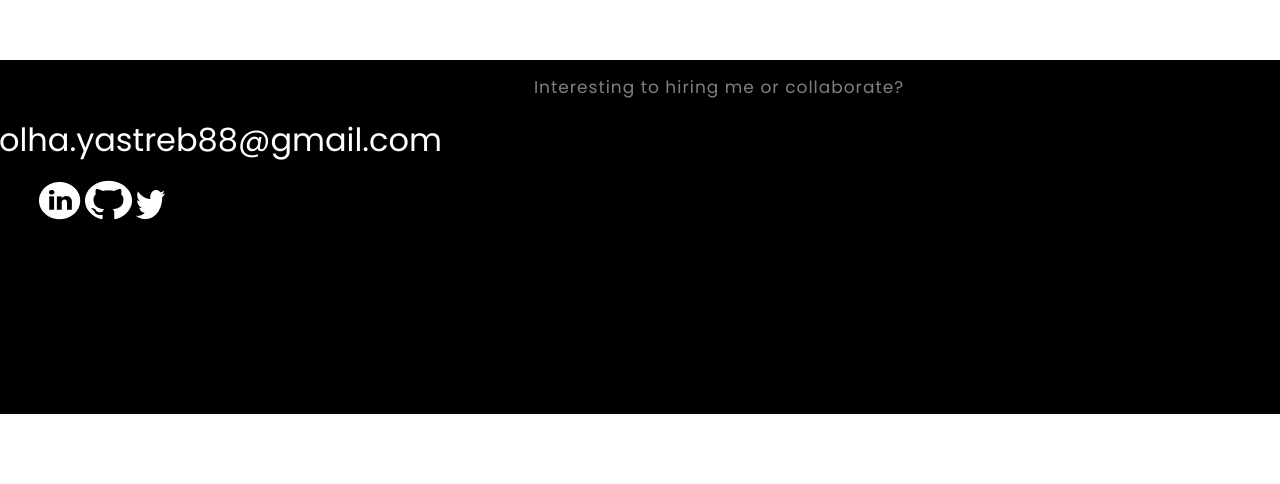
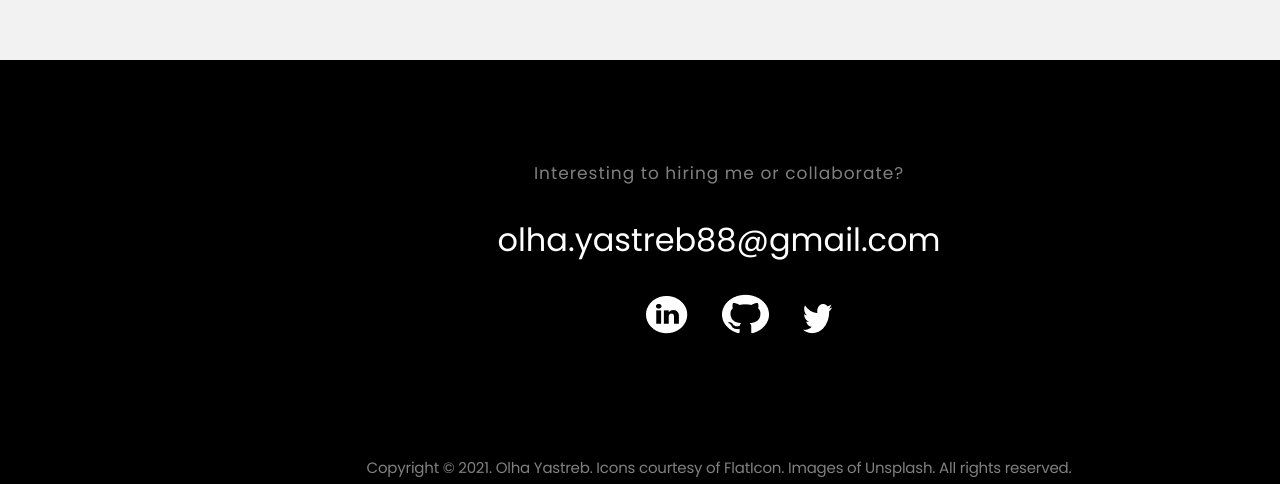
Before and after one commit to OlhaYastreb/UX_UI_HW_17, a plain HTML site: page index.html in a window 1280 px wide. Shown: the part 1296-1780 px from the top of the page. Before the commit the page ends 1710 px from the top, so only its background shows below. Drawn offline with Linux system fonts and the light colour scheme; a web font is replaced by a local one.

Commit message:
03.10 update 4

```diff
--- a/HW_17.css
+++ b/HW_17.css
@@ -1,26 +1,27 @@
+body {
+    margin: 0;
+    background-color: #F2F2F2F2;
+}
 
 .navbar {
-
-    display:flex;
-    justify-content:space-between;
-    align-items:center;
+    display: flex;
+    justify-content: space-between;
+    align-items: center;
     height: 77px;
     background: #000000;
+}
 
-
-}
-.nav a{
-
+.nav a {
     font-family: 'Poppins', sans-serif;
     font-style: normal;
     font-weight: normal;
     font-size: 18px;
     color: white;
-    text-decoration: none ;
+    text-decoration: none;
     padding: 10px;
 }
 
-.OY a{
+.OY a {
     font-size: 36px;
     background-color: black;
     text-align: center;
@@ -28,11 +29,10 @@
     font-family: 'Great Vibes', cursive;
     align-items: center;
     display: flex;
-     padding-left: 20px;
-
+    padding-left: 30px;
 }
 
-    .column{
+.column {
     height: 600px;
     width: auto;
 }
@@ -44,7 +44,8 @@
     left: 0px;
     top: 77px;
 }
-    .column H1{
+
+.column H1 {
     position: absolute;
     width: 335px;
     height: 106px;
@@ -60,7 +61,8 @@
     text-align: center;
     color: #000000;
 }
-    .column p{
+
+.column p {
     position: absolute;
     width: 640px;
     height: 187px;
@@ -77,7 +79,8 @@
     text-align: center;
     color: #000000;
 }
-    .avatar{
+
+.avatar {
     position: absolute;
     width: 670px;
     height: 524px;
@@ -85,16 +88,15 @@
     top: 97px;
 }
 
-    .footer{
+.footer {
     position: absolute;
     width: 1440px;
     height: 354px;
     left: -1px;
     top: 1356px;
     background-color: black;
-
-       align-items:center;
-
+    padding-top: 70px;
+    align-items: center;
 }
 
 .footer h1 {
@@ -107,7 +109,11 @@
     color: #FFFFFF;
     mix-blend-mode: normal;
     opacity: 0.5;
+    height: 26px;
+    left: 37.15%;
+    right: 37.15%;
 }
+
 .footer a {
     color: white;
     align-items: center;
@@ -118,7 +124,42 @@
     font-size: 32px;
     text-align: center;
 }
-    .footer .icons{
+
+.footer div {
+    text-align: center;
+    margin-top: 30px;
+}
+
+.footer .icons {
     align-items: center;
+    text-align: center;
     justify-content: space-between;
 }
+
+.footer .icons li {
+    display: inline;
+    justify-content: space-between;
+    padding: 15px;
+}
+
+.footer span {
+    font-family: Poppins;
+    font-style: normal;
+    font-weight: normal;
+    font-size: 15px;
+    line-height: 22px;
+    letter-spacing: -0.204545px;
+    color: #FFFFFF;
+    mix-blend-mode: normal;
+    opacity: 0.5;
+}
+
+.footer .bottom-message {
+    position: absolute;
+    bottom: 5px;
+    width: 100%;
+}
+
+.footer .bottom-message span {
+    margin: 0 auto;
+}
--- a/index.html
+++ b/index.html
@@ -1,5 +1,6 @@
 <!DOCTYPE html>
 <html lang="en">
+
 <head>
     <meta charset="UTF-8">
     <meta name="viewport" content="width=
@@ -9,17 +10,18 @@
     <link rel="preconnect" href="https://fonts.gstatic.com">
     <link href="https://fonts.googleapis.com/css2?family=Great+Vibes&family=Poppins&family=Sumana&display=swap" rel="stylesheet">
 </head>
+
 <body>
     <link rel="stylesheet" type="text/css" href="HW_17.css">
     <section class="navbar">
         <div class="OY">
-        <a href="#"target="_blank">OY</a>
+            <a href="#" target="_blank">OY</a>
         </div>
         <div class="nav">
-        <a href="#"target="_blank">Portfolio</a>
-        <a href="#"target="_blank">About</a>
-        <a href="#"target="_blank">Contact</a>
-        <a href="#"target="_blank">Resume</a>
+            <a href="#" target="_blank">Portfolio</a>
+            <a href="#" target="_blank">About</a>
+            <a href="#" target="_blank">Contact</a>
+            <a href="#" target="_blank">Resume</a>
         </div>
 
     </section>
@@ -45,16 +47,23 @@
             <h1>Interesting to hiring me or collaborate?</h1>
         </div>
         <div>
-    <p><a href="#">olha.yastreb88@gmail.com</a></p>
+            <a href="#">olha.yastreb88@gmail.com</a>
         </div>
-<div class="icons">
+        <div>
             <ul class="icons">
-        <img src="../UX_UI_HW_17/images/linkdin.png"></img>
-        <img src="../UX_UI_HW_17/images/github.png"></img>
-        <img src="../UX_UI_HW_17/images/003-twitter.png"></img>
+                <li><img src="../UX_UI_HW_17/images/linkdin.png"></img>
+                </li>
+                <li><img src="../UX_UI_HW_17/images/github.png"></img>
+                </li>
+                <li><img src="../UX_UI_HW_17/images/003-twitter.png"></img>
+                </li>
             </ul>
+        </div>
+        <div class="bottom-message">
+            <span> Copyright © 2021. Olha Yastreb. Icons courtesy of FlatIcon. Images of Unsplash. All rights reserved.</span>
         </div>
     </section>
 
 </body>
+
 </html>
```
Lines whose indentation alone changed are shown as unchanged.
